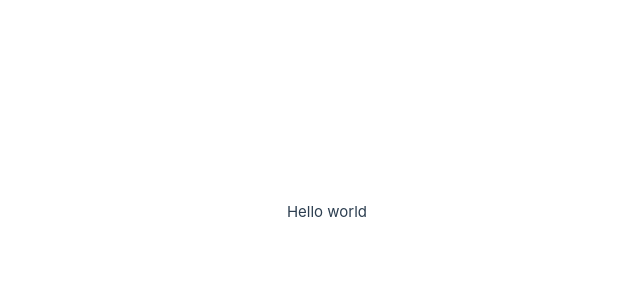
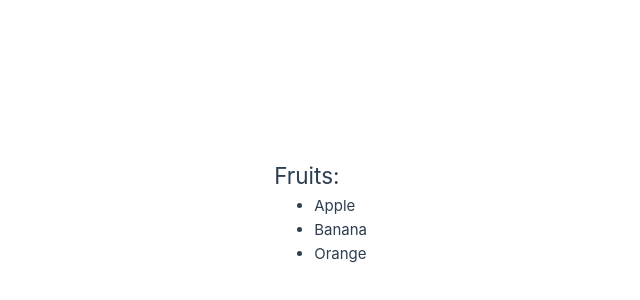
Before and after one commit to jloska-revolve/vue-fundamentals, a Vue app: page / in a window 1280 px wide. Shown: the part 188-488 px from the top of the page, without its empty margins (273-913 px from the left). Built offline with nearby package versions, Linux system fonts and the light colour scheme.

Commit message:
data option

```diff
--- a/src/pages/Home/Home.vue
+++ b/src/pages/Home/Home.vue
@@ -1,11 +1,17 @@
 <template>
-  <div style="display: flex; flex-direction: column">Hello world</div>
+  <div style="display: flex; flex-direction: column">
+    <h2 v-if="showItems">Fruits:</h2>
+    <ul v-if="showItems">
+      <li v-for="item in items">{{ item }}</li>
+    </ul>
+  </div>
 </template>
 
 <script>
 export default {
   data: () => ({
-    // component global variables
+    items: ["Apple", "Banana", "Orange"],
+    showItems: true,
   }),
   props: {
     // component recived properties
@@ -22,14 +28,10 @@ export default {
   watch: {
     // watched variables
   },
-  async created() {
-  },
-  async mounted() {
-  },
-  async destroyed() {
-  },
-  async beforeMount() {
-  },
+  async created() {},
+  async mounted() {},
+  async destroyed() {},
+  async beforeMount() {},
 };
 </script>
 
```
